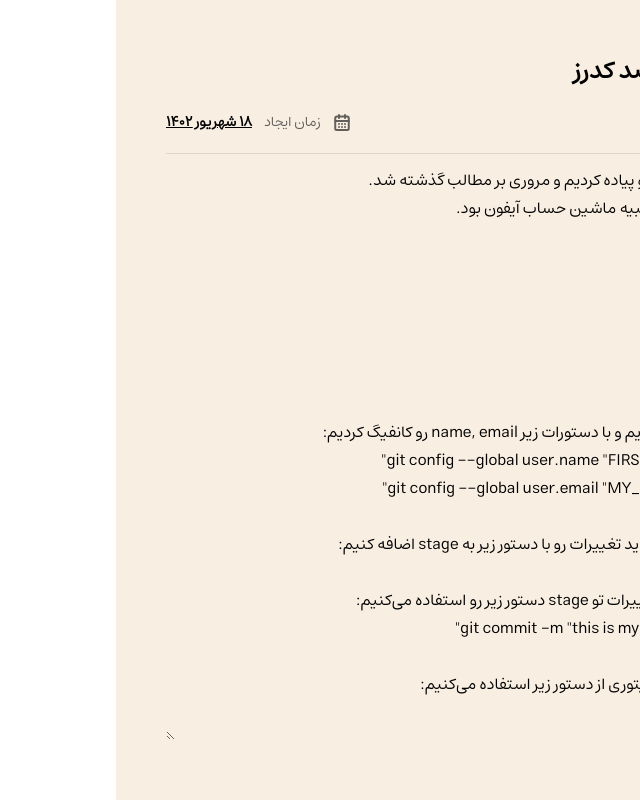
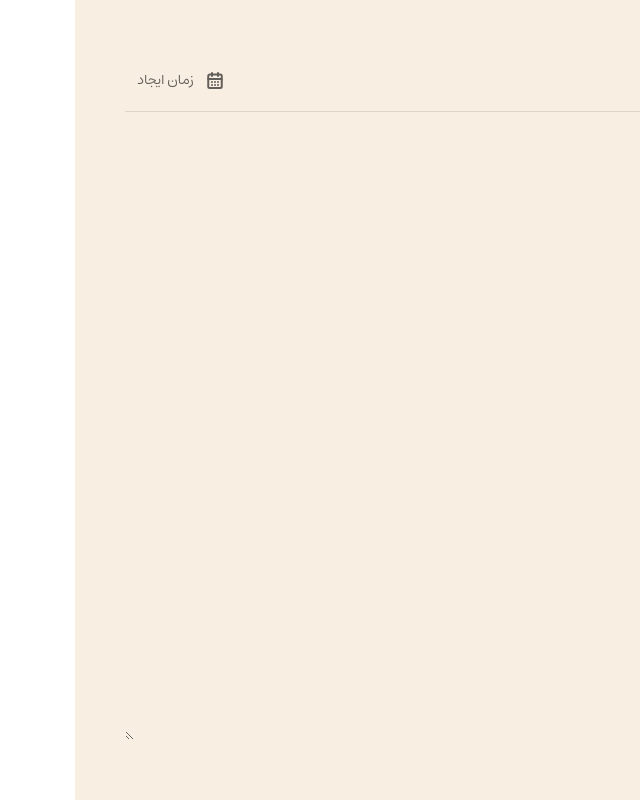
Before and after one commit to soltanipoor/noted, a React (Vite) app: page / in a window 1280 px wide. Both pictures are taken after a click on the button "یادداشت جدید". Shown: the whole page, without its empty margins (640-1280 px from the left). Built offline with nearby package versions, Linux system fonts and the light colour scheme.

Commit message:
feat: working on note context

```diff
--- a/src/components/Navbar/NavbarLastNotes.jsx
+++ b/src/components/Navbar/NavbarLastNotes.jsx
@@ -1,26 +1,21 @@
+import { useContext } from "react";
 import NavBarItem from "./NavBarItem";
 import DocIcon from "@/assets/images/icons/doc.svg";
+import { noteContext } from "@/providers/NoteProvider";
 
-const lastNotes = [
-  {
-    name: "هدفم برای سال جدید",
-  },
-  {
-    name: "کتاب‌هایی که می‌خوام بخونم",
-  },
-  {
-    name: "خلاصه جلسه ۱۲ صدکدرز",
-  },
-];
 
 function LastNotes() {
+  const { notes } = useContext(noteContext)
+
+  const lastNotes = notes.slice(-3)
+
   return (
     <section className="last-notes-container">
       <h2>آخرین یادداشت‌ها</h2>
 
       <div className="last-notes">
         {lastNotes.map((item) => {
-          return <NavBarItem key={item.name} text={item.name} icon={DocIcon} />;
+          return <NavBarItem key={item.id} text={item.title} icon={DocIcon} />;
         })}
       </div>
     </section>
--- a/src/components/Note/NoteForm.jsx
+++ b/src/components/Note/NoteForm.jsx
@@ -1,55 +1,37 @@
-import folderIcon from '@/assets/images/icons/folder.svg'
-import calenderIcon from '@/assets/images/icons/calender.svg'
-import { useState } from 'react'
+import folderIcon from "@/assets/images/icons/folder.svg";
+import calenderIcon from "@/assets/images/icons/calender.svg";
 
-const NoteForm = () => {
-    const [value, setValue] = useState(`دیزاین یه ماشین حساب رو پیاده کردیم و مروری بر مطالب گذشته شد.
-    دیزاین ماشین حساب شبیه ماشین حساب آیفون بود.
-    مطالبی که مرور کردیم:
-    - html tags
-    - css flex
-    - dom
-    - functions
-    - event listener
-
-    در ادامه GIT رو نصب کردیم و با دستورات زیر name, email رو کانفیگ کردیم:
-    git config --global user.name "FIRST_NAME LAST_NAME"
-    git config --global user.email "MY_NAME@example.com"
-
-    برای کامیت کردن، ابتدا باید تغییرات رو با دستور زیر به stage اضافه کنیم:
-    git add .
-    بعد برای کامیت کردن تغییرات تو stage دستور زیر رو استفاده می‌کنیم:
-    git commit -m "this is my message for changes"
-
-    برای کلون کردن یک ریپازیتوری از دستور زیر استفاده می‌کنیم:
-    git clone https://...`)
+const NoteForm = ({ note, onUpdate }) => {
   return (
     <div className="note-form">
       <div className="note-form__header">
-            <div className="note-form__header__title">
-            خلاصه جلسه ۱۲ صد کدرز
-            </div>
+        <div className="note-form__header__title">{note ? note.title : ""}</div>
       </div>
 
       <div className="note-form__details">
         <div className="note-form__details__item">
-                <img src={folderIcon}/>
-                <div className='note-form__details__title'>پوشه</div>
-                <div className='note-form__details__value'>شخصی</div>
+          <img src={folderIcon} />
+          <div className="note-form__details__title">پوشه</div>
+          <div className="note-form__details__value">شخصی</div>
         </div>
 
         <div className="note-form__details__item">
-                <img src={calenderIcon}/>
-                <div className='note-form__details__title'>زمان ایجاد</div>
-                <div className='note-form__details__value'>۱۸ شهریور ۱۴۰۲</div>
+          <img src={calenderIcon} />
+          <div className="note-form__details__title">زمان ایجاد</div>
+          <div className="note-form__details__value">
+            {note ? note.date : ""}
+          </div>
         </div>
       </div>
 
       <div className="note-form__content">
-            <textarea value={value} onChange={(e) => setValue(e.target.value)}/>
+        <textarea
+          value={note ? note.description : ""}
+          onChange={(e) => onUpdate(e.target.value)}
+        />
       </div>
     </div>
-  )
-}
+  );
+};
 
-export default NoteForm
+export default NoteForm;
--- a/src/components/Note/index.jsx
+++ b/src/components/Note/index.jsx
@@ -6,9 +6,24 @@ import { noteContext } from "@/providers/NoteProvider";
 import "./Note.css";
 
 function Note() {
-  const { isNewNoteMode } = useContext(noteContext);
+  const { notes, selectedNoteId, updateNote } = useContext(noteContext);
 
-  return <div id="note">{isNewNoteMode ? <NoteForm /> : <EmptyNote />}</div>;
+  const selectedNote = notes.find((n) => n.id === selectedNoteId);
+
+  return (
+    <div id="note">
+      {selectedNoteId === 0 ? (
+        <NoteForm />
+      ) : selectedNote ? (
+        <NoteForm
+          note={selectedNote}
+          onUpdate={(value) => updateNote(value)}
+        />
+      ) : (
+        <EmptyNote />
+      )}
+    </div>
+  );
 }
 
 export default Note;
--- a/src/components/NoteList/index.jsx
+++ b/src/components/NoteList/index.jsx
@@ -1,38 +1,10 @@
-import { useState } from "react";
 import NoteCard from "./NoteCard";
+import { useContext, useState } from "react";
+import { noteContext } from "@/providers/NoteProvider";
 import "./NoteList.css";
 
-const notes = [
-  {
-    id: 1,
-    title: "خلاصه جلسه ۱۲ صد کدرز",
-    description:
-      "دیزاین یه ماشین حساب رو پیاده کردیم و اومدیم لاجیک ماشین حساب رو با eval انجام دادیم",
-    date: "۱۸ شهریور ۱۴۰۲",
-    color: "#4C86A8",
-  },
-  {
-    id: 2,
-    title: "کتاب‌هایی که می‌خوام بخونم",
-    description: "برادران کارامازوف ...",
-    date: "۱ شهریور ۱۴۰۲",
-    color: "#38A3A5",
-  },
-  {
-    id: 3,
-    title: "هدف من برای سال جدید",
-    description: "اولین هدفم اینه که بتونم ...",
-    date: "۲ فروردین ۱۴۰۲",
-    color: "#8377D1",
-  },
-];
-
 function NoteList() {
-  const [selected, setSelected] = useState(null);
-
-  // const handleClick = (note) => {
-  //   setSelected(note.id);
-  // };
+  const { notes, selectedNoteId, setSelectedNoteId } = useContext(noteContext);
 
   return (
     <div id="note-list">
@@ -41,8 +13,8 @@ function NoteList() {
         return (
           <NoteCard
             key={note.id}
-            selected={note.id === selected}
-            onClick={() => setSelected(note.id)}
+            selected={note.id === selectedNoteId}
+            onClick={() => setSelectedNoteId(note.id)}
             {...note}
           />
         );
--- a/src/providers/NoteProvider.jsx
+++ b/src/providers/NoteProvider.jsx
@@ -2,19 +2,89 @@ import { createContext, useState } from "react";
 
 const noteContext = createContext();
 
+const initialNotes = [
+  {
+    id: 1,
+    title: "خلاصه جلسه ۱۲ صد کدرز",
+    description: `دیزاین یه ماشین حساب رو پیاده کردیم و مروری بر مطالب گذشته شد.
+    دیزاین ماشین حساب شبیه ماشین حساب آیفون بود.
+    مطالبی که مرور کردیم:
+    - html tags
+    - css flex
+    - dom
+    - functions
+    - event listener
+
+    در ادامه GIT رو نصب کردیم و با دستورات زیر name, email رو کانفیگ کردیم:
+    git config --global user.name "FIRST_NAME LAST_NAME"
+    git config --global user.email "MY_NAME@example.com"
+
+    برای کامیت کردن، ابتدا باید تغییرات رو با دستور زیر به stage اضافه کنیم:
+    git add .
+    بعد برای کامیت کردن تغییرات تو stage دستور زیر رو استفاده می‌کنیم:
+    git commit -m "this is my message for changes"
+
+    برای کلون کردن یک ریپازیتوری از دستور زیر استفاده می‌کنیم:
+    git clone https://...`,
+    date: "۱۸ شهریور ۱۴۰۲",
+    color: "#4C86A8",
+  },
+  {
+    id: 2,
+    title: "کتاب‌هایی که می‌خوام بخونم",
+    description: "برادران کارامازوف ...",
+    date: "۱ شهریور ۱۴۰۲",
+    color: "#38A3A5",
+  },
+  {
+    id: 3,
+    title: "هدف من برای سال جدید",
+    description: "اولین هدفم اینه که بتونم ...",
+    date: "۲ فروردین ۱۴۰۲",
+    color: "#8377D1",
+  },
+  {
+    id: 4,
+    title: "blablabla",
+    description: "i am bla",
+    date: "۲ مهر ۱۴۰۲",
+    color: "#8377D1",
+  },
+];
+
 function NoteProvider({ children }) {
-  const [isNewNoteMode, setIsNewNoteMode] = useState(false);
+  const [notes, setNotes] = useState(initialNotes)
+  const [selectedNoteId, setSelectedNoteId] = useState(null);
 
   const toggleNewNoteMode = () => {
-    setIsNewNoteMode(!isNewNoteMode);
+    setSelectedNoteId(selectedNoteId === 0 ? null : 0)
   };
 
+  const updateNote = (newDescription) => {
+    const newNotes = notes.map((item) => {
+      if (item.id !== selectedNoteId) {
+        return item
+      } else {
+        item.description = newDescription
+        return item
+      }
+    })
+    setNotes(newNotes)
+  }
+
   const value = {
-    isNewNoteMode,
+    notes,
+    updateNote,
+    selectedNoteId,
+    setSelectedNoteId,
     toggleNewNoteMode,
   };
 
-  return <noteContext.Provider value={value}>{children}</noteContext.Provider>;
+  return (
+    <noteContext.Provider value={value}>
+      {children}
+    </noteContext.Provider>
+    );
 }
 
 export { NoteProvider, noteContext };
```
Lines whose indentation alone changed are shown as unchanged.
